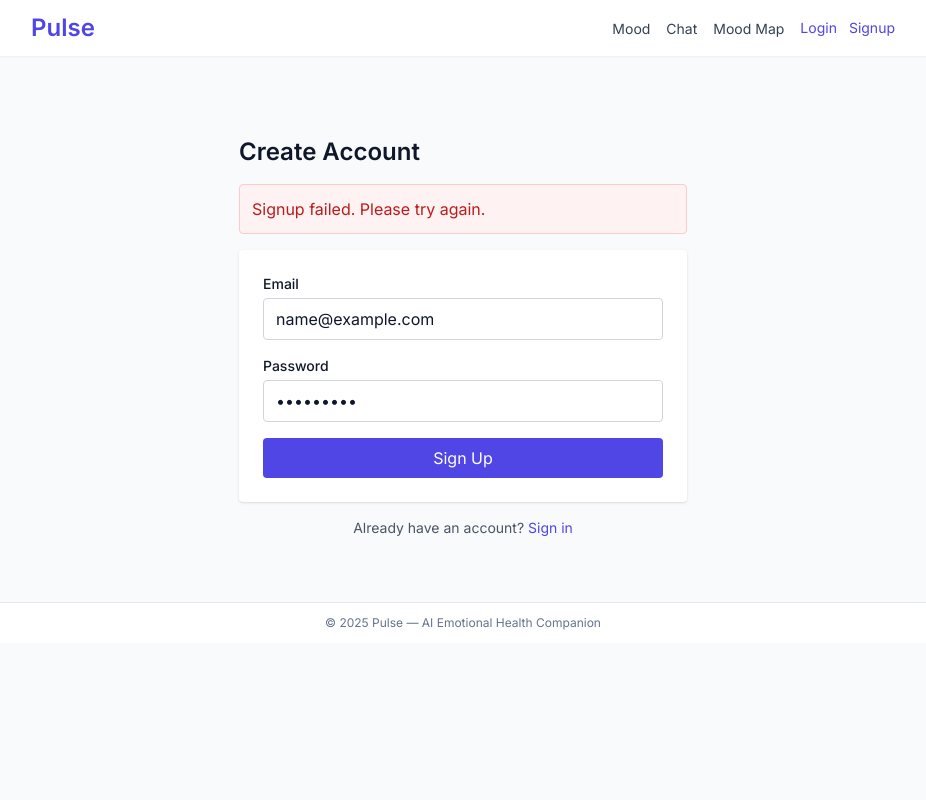
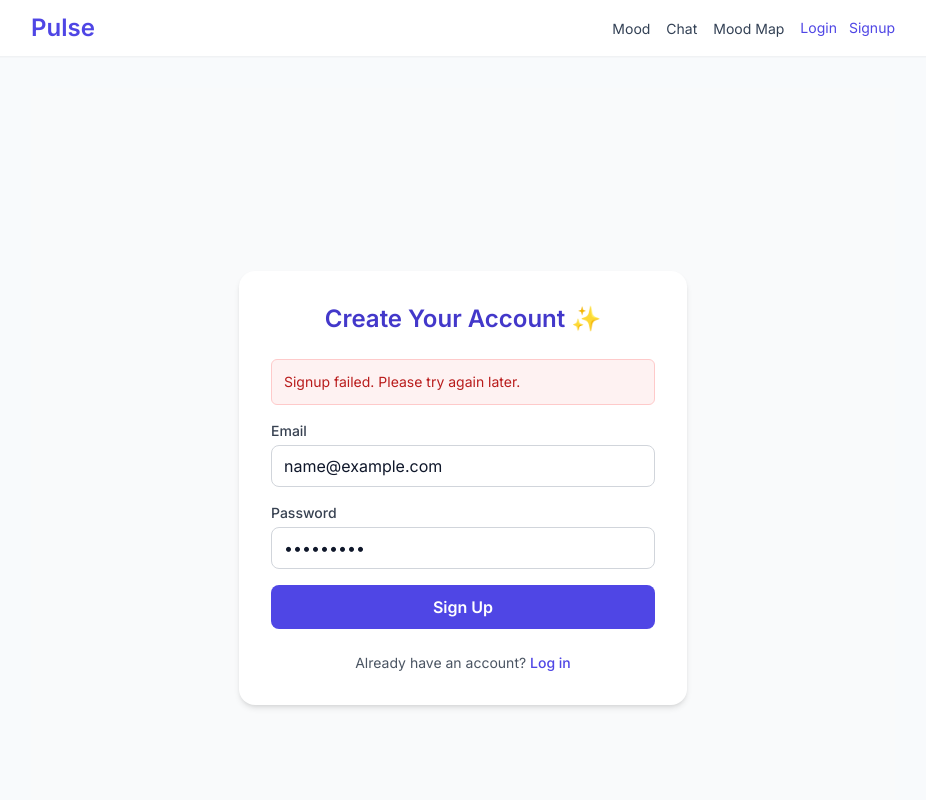
Before and after one commit to DeepakAIML-1976/Pulse-AI-V1.0.0, a Next.js app in the folder web/: page /signup in a window 1280 px wide. Both pictures are taken after typing "name@example.com", "Sample123" into the empty fields and a click on the button "Sign Up". Shown: the top 800 px of the page, without its empty margins (177-1103 px from the left). Built offline with nearby package versions, Linux system fonts and the light colour scheme; no server answers.

Commit message:
Fix: disable prerender for /signup page

```diff
--- a/web/app/signup/page.tsx
+++ b/web/app/signup/page.tsx
@@ -1,34 +1,44 @@
 'use client';
 
-import React, { useState } from 'react';
+import React, { useState, useEffect } from 'react';
+import { useRouter } from 'next/navigation';
 import { supabase } from '../../lib/supabaseClient';
-import { useRouter } from 'next/navigation';
+
+export const dynamic = 'force-dynamic';
 
 export default function SignupPage() {
   const router = useRouter();
   const [email, setEmail] = useState('');
   const [password, setPassword] = useState('');
   const [loading, setLoading] = useState(false);
-  const [message, setMessage] = useState<{ type: 'error' | 'success'; text: string } | null>(null);
+  const [message, setMessage] = useState<{ type: 'success' | 'error'; text: string } | null>(
+    null
+  );
 
-  const SITE_URL =
-    process.env.NEXT_PUBLIC_SITE_URL ||
-    (typeof window !== 'undefined' ? window.location.origin : '');
+  // ✅ Redirect if already logged in
+  useEffect(() => {
+    const checkSession = async () => {
+      const {
+        data: { session },
+      } = await supabase.auth.getSession();
+      if (session) router.replace('/mood');
+    };
+    checkSession();
+  }, [router]);
 
+  // ✅ Handle signup submit
   const handleSignup = async (e: React.FormEvent) => {
     e.preventDefault();
     setLoading(true);
     setMessage(null);
 
     try {
-    const redirectTo = `${SITE_URL}/login`; // After confirmation, send them to login
+      const redirectTo = `${window.location.origin}/login?type=signup`;
 
       const { data, error } = await supabase.auth.signUp({
         email,
         password,
-      options: {
-        emailRedirectTo: redirectTo,
-      },
+        options: { emailRedirectTo: redirectTo },
       });
 
       if (error) {
@@ -41,7 +51,7 @@ export default function SignupPage() {
         } else {
           setMessage({
             type: 'error',
-          text: 'Signup failed. Please try again.',
+            text: 'Signup failed. Please try again later.',
           });
         }
         setLoading(false);
@@ -51,78 +61,85 @@ export default function SignupPage() {
       setMessage({
         type: 'success',
         text:
-        '✅ A confirmation email has been sent to your inbox. Please verify to complete registration.',
+          '✅ Confirmation email sent! Please verify your email to activate your account.',
       });
-
       setEmail('');
       setPassword('');
     } catch (err: any) {
       console.error('Signup error:', err);
-    setMessage({ type: 'error', text: 'Unexpected error. Please try again later.' });
+      setMessage({
+        type: 'error',
+        text: 'Unexpected error occurred. Please try again later.',
+      });
     } finally {
       setLoading(false);
     }
   };
+
   return (
-    <div className="max-w-md mx-auto mt-12">
-      <h1 className="text-2xl font-semibold mb-4">Create Account</h1>
+    <div className="flex min-h-screen items-center justify-center bg-gray-50 px-4">
+      <div className="w-full max-w-md bg-white p-8 rounded-2xl shadow-md">
+        <h2 className="text-2xl font-semibold text-center text-indigo-700 mb-6">
+          Create Your Account ✨
+        </h2>
 
         {message && (
           <div
-          className={`mb-4 p-3 rounded ${
-            message.type === 'error'
-              ? 'bg-red-50 border border-red-200 text-red-700'
-              : 'bg-green-50 border border-green-200 text-green-700'
+            className={`mb-4 p-3 rounded-md text-sm ${
+              message.type === 'success'
+                ? 'bg-green-50 text-green-700 border border-green-200'
+                : 'bg-red-50 text-red-700 border border-red-200'
             }`}
           >
             {message.text}
           </div>
         )}
 
-      <form onSubmit={handleSignup} className="bg-white p-6 rounded shadow space-y-4">
+        <form onSubmit={handleSignup} className="space-y-4">
           <div>
-          <label className="block text-sm font-medium mb-1">Email</label>
+            <label className="block text-sm font-medium text-gray-700 mb-1">Email</label>
             <input
               type="email"
-            className="w-full border rounded px-3 py-2"
               value={email}
+              required
               onChange={(e) => setEmail(e.target.value)}
-            required
               placeholder="you@example.com"
-            disabled={loading}
+              className="w-full px-3 py-2 border rounded-lg focus:ring-2 focus:ring-indigo-500 focus:border-indigo-500"
             />
           </div>
 
           <div>
-          <label className="block text-sm font-medium mb-1">Password</label>
+            <label className="block text-sm font-medium text-gray-700 mb-1">Password</label>
             <input
               type="password"
-            className="w-full border rounded px-3 py-2"
               value={password}
+              required
               onChange={(e) => setPassword(e.target.value)}
-            required
-            placeholder="Choose a secure password"
-            disabled={loading}
+              placeholder="••••••••"
+              className="w-full px-3 py-2 border rounded-lg focus:ring-2 focus:ring-indigo-500 focus:border-indigo-500"
             />
           </div>
 
           <button
             type="submit"
             disabled={loading}
-          className={`w-full py-2 rounded text-white ${
-            loading ? 'bg-indigo-400' : 'bg-indigo-600 hover:bg-indigo-700'
+            className={`w-full py-2.5 font-semibold rounded-lg text-white transition ${
+              loading
+                ? 'bg-indigo-300 cursor-not-allowed'
+                : 'bg-indigo-600 hover:bg-indigo-700'
             }`}
           >
-          {loading ? 'Creating Account...' : 'Sign Up'}
+            {loading ? 'Creating Account…' : 'Sign Up'}
           </button>
         </form>
 
-      <p className="mt-4 text-sm text-gray-600 text-center">
+        <p className="mt-6 text-center text-sm text-gray-600">
           Already have an account?{' '}
-        <a href="/login" className="text-indigo-600 hover:underline">
-          Sign in
+          <a href="/login" className="text-indigo-600 hover:underline font-medium">
+            Log in
           </a>
         </p>
       </div>
+    </div>
   );
 }
```
Lines whose indentation alone changed are shown as unchanged.
